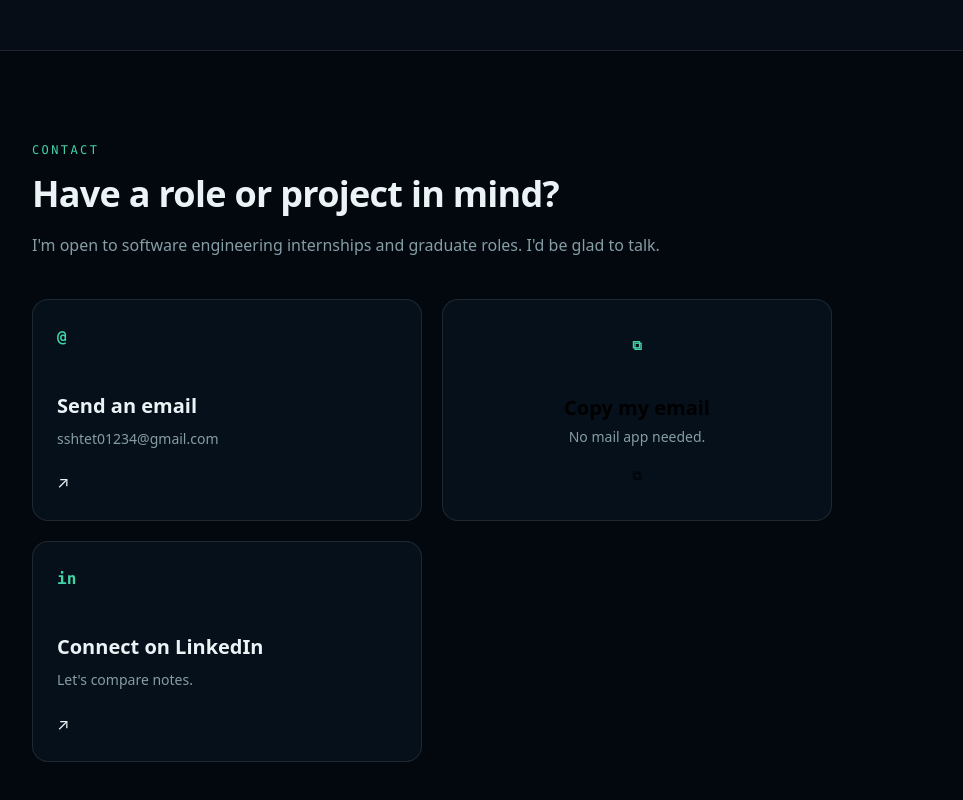
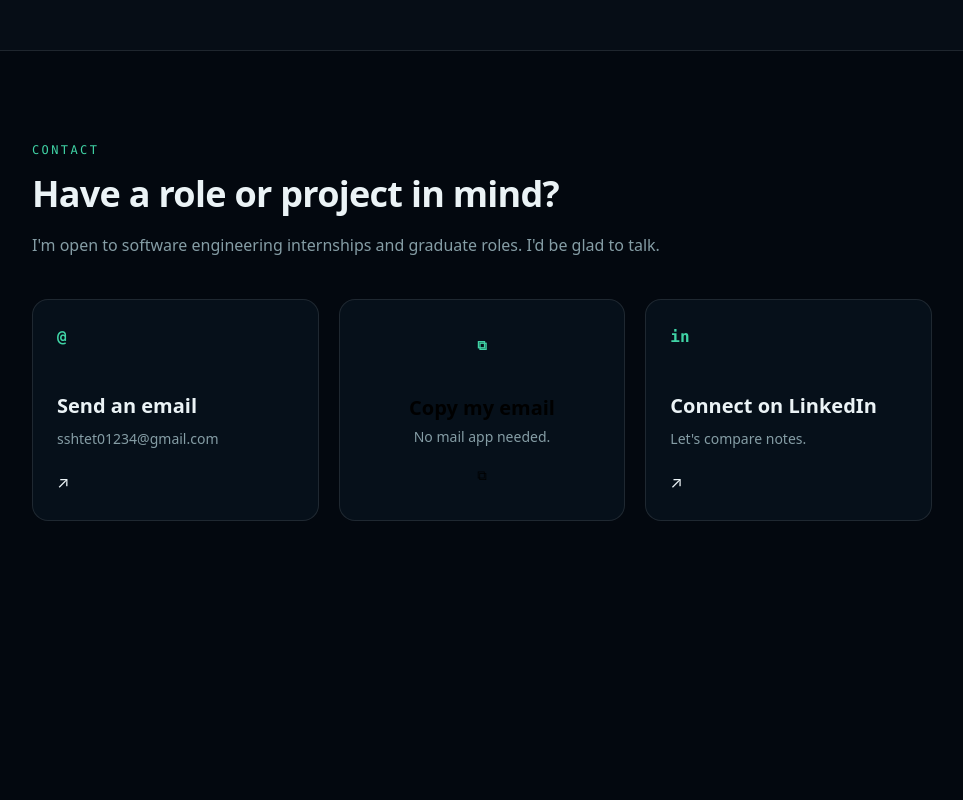
Before and after one commit to Alien-2301/alien-2301.github.io, a React (Vite) app: page / in a window 1280 px wide. Shown: the part 4056-4856 px from the top of the page, without its empty margins (57-1020 px from the left). After the commit the page ends 4667 px from the top, so only its background shows below. Built offline with nearby package versions, Linux system fonts and the light colour scheme.

Commit message:
fixing the contact grid

```diff
--- a/src/index.css
+++ b/src/index.css
@@ -642,9 +642,9 @@ button {
    ========================================== */
 .contact-grid {
   display: grid;
-  grid-template-columns: 1fr 1fr;
+  grid-template-columns: 1fr 1fr 1fr;
   gap: 20px;
-  max-width: 800px;
+  max-width: 900px;
 }
 
 .contact-card {
@@ -783,12 +783,18 @@ button {
     font-size: 28px;
   }
 
-  .projects-grid,
+  /* .projects-grid,
   .three-grid,
   .contact-grid {
     grid-template-columns: 1fr;
   }
 
+  .timeline-item {
+    grid-template-columns: 1fr;
+  } */
+  .projects-grid,
+  .three-grid,
+  .contact-grid,
   .timeline-item {
     grid-template-columns: 1fr;
   }
```
